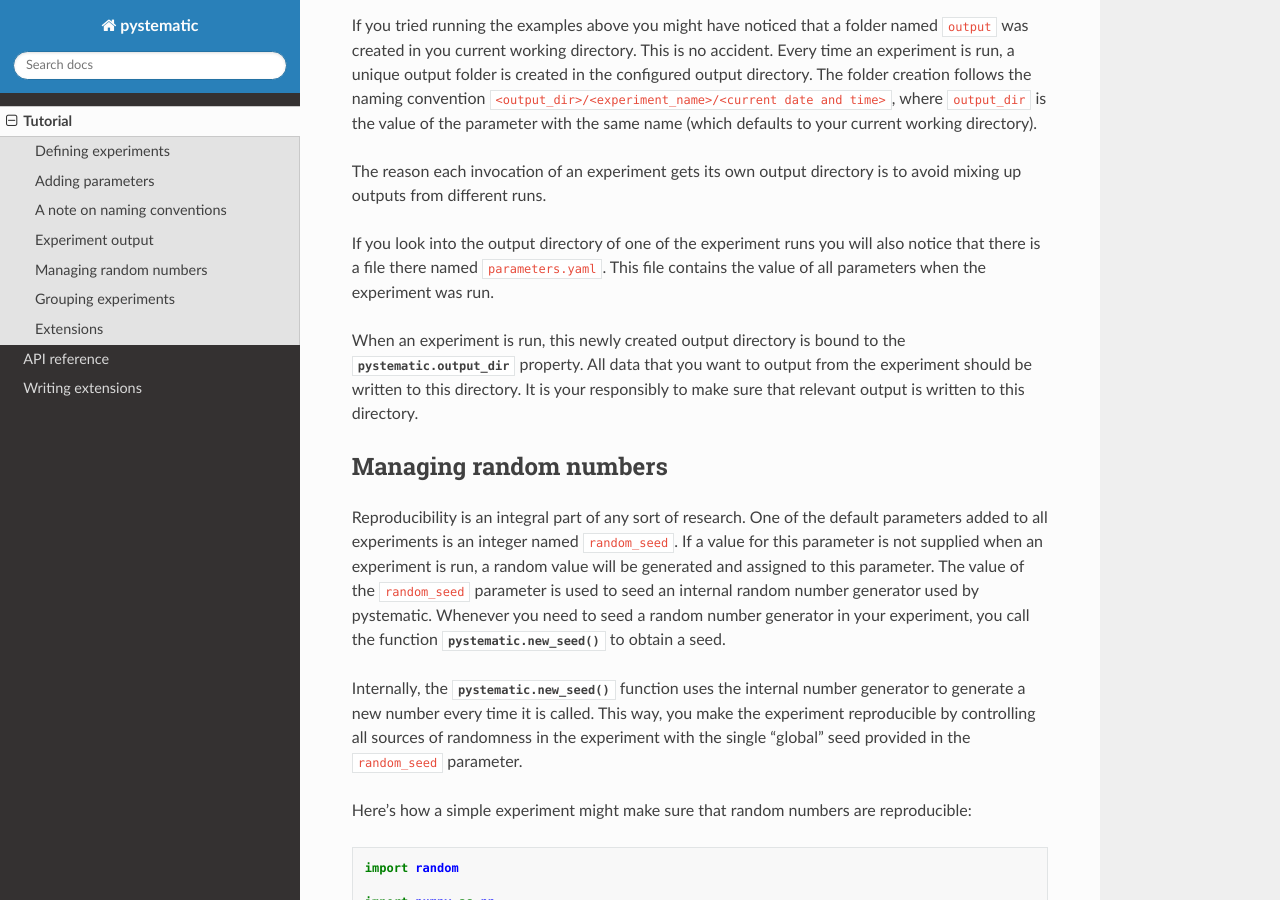
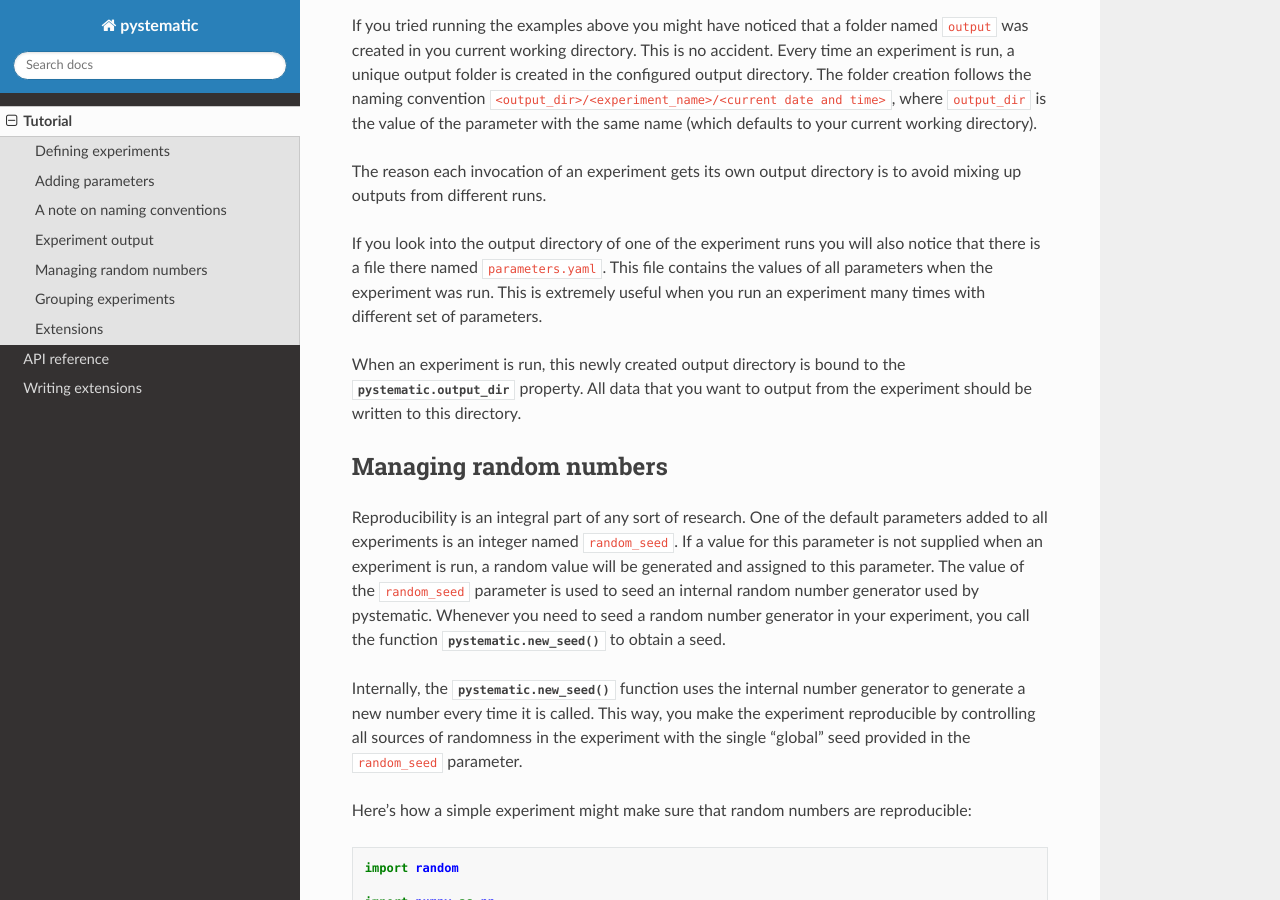
Before and after one commit to evalldor/pystematic, a Sphinx documentation site: the page built from docs/source/tutorial.rst, in a window 1280 px wide and 900 px high, scrolled down 2250 px. Built offline with Sphinx 7.4.7 and the Read the Docs theme 2.0.0, drawn with Linux system fonts in a browser that asks for light colours.

Commit message:
small doc improvements

```diff
--- a/docs/source/tutorial.rst
+++ b/docs/source/tutorial.rst
@@ -128,12 +128,13 @@ avoid mixing up outputs from different runs.
 
 If you look into the output directory of one of the experiment runs you will
 also notice that there is a file there named ``parameters.yaml``. This file
-contains the value of all parameters when the experiment was run.
+contains the values of all parameters when the experiment was run. This is
+extremely useful when you run an experiment many times with different set of
+parameters.
 
 When an experiment is run, this newly created output directory is bound to the
 :data:`pystematic.output_dir` property. All data that you want to output from
-the experiment should be written to this directory. It is your responsibly to
-make sure that relevant output is written to this directory.
+the experiment should be written to this directory.
 
 
 Managing random numbers
@@ -183,7 +184,6 @@ Take the following as an example:
 .. code-block:: python
 
    import pystematic as ps
-
 
    @ps.experiment
    def prepare_dataset(params):
```
